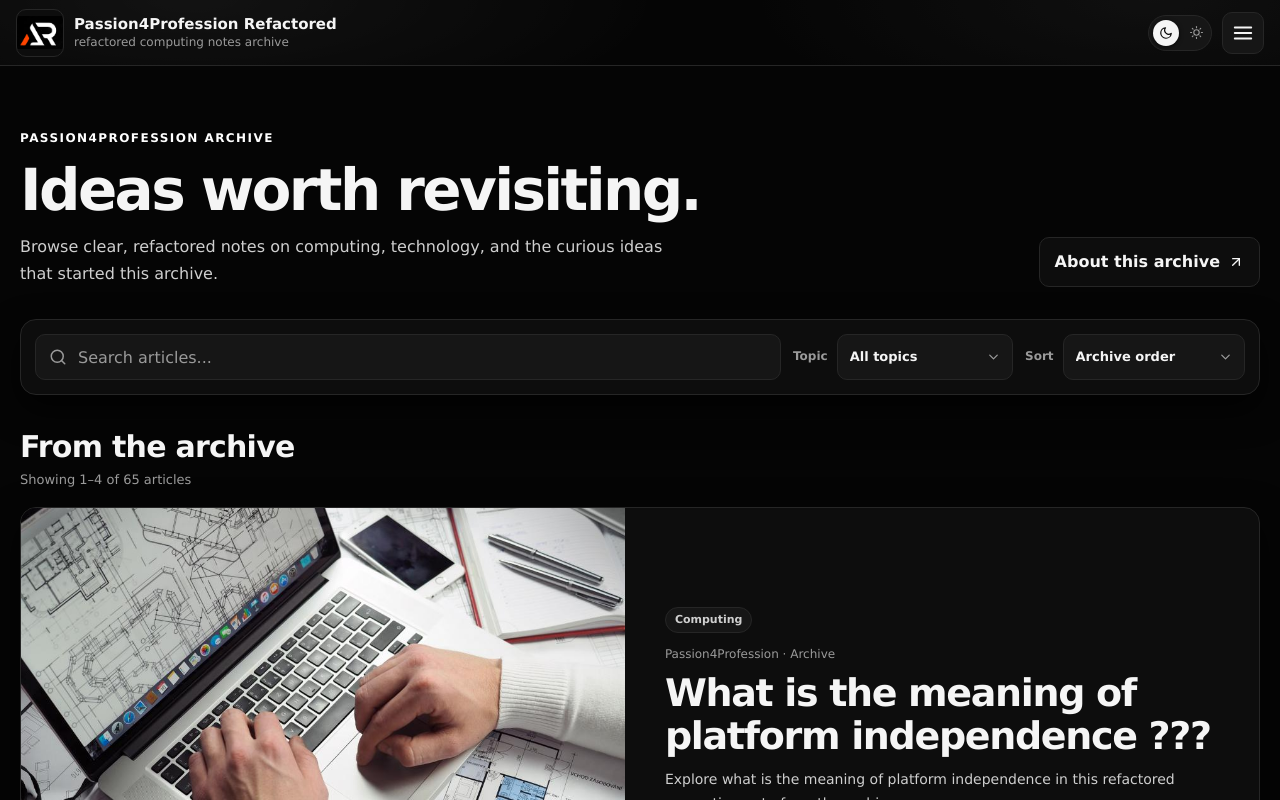
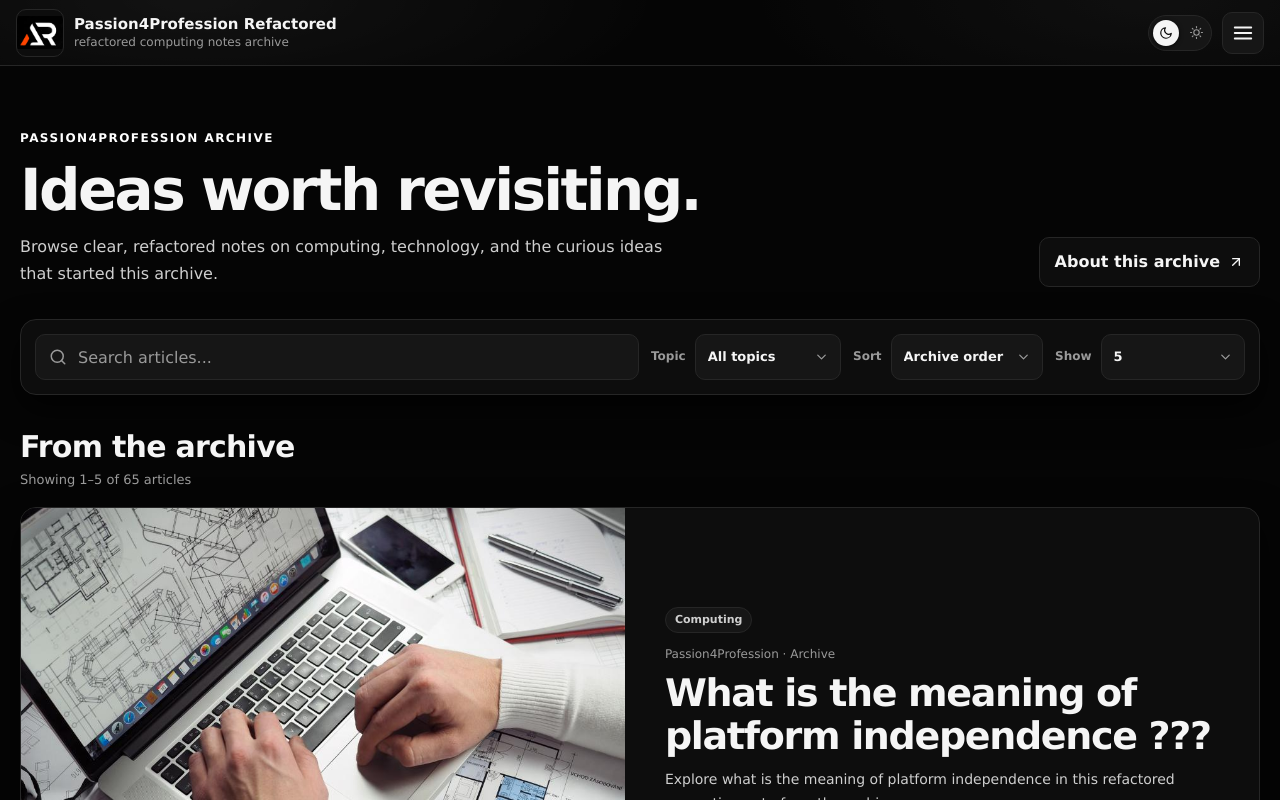
Before and after one commit to a2rp/passion4profession-refactored, a React (Vite) app: page / in a window 1280 px wide. Built offline with nearby package versions, Linux system fonts and the light colour scheme.

Commit message:
Add archive page size selector

```diff
--- a/src/pages/home/index.jsx
+++ b/src/pages/home/index.jsx
@@ -11,7 +11,7 @@ import { archivePosts } from "../../lib/archivePosts";
 import ImageWithLoader from "../../components/imageWithLoader";
 import { Styled } from "./styled";
 
-const PAGE_SIZE = 4;
+const PAGE_SIZE_OPTIONS = ["5", "15", "30", "50", "all"];
 
 const getCategory = ({ title, path }) => {
     const value = `${title} ${path}`.toLowerCase();
@@ -67,6 +67,7 @@ const Home = () => {
     const [search, setSearch] = useState("");
     const [category, setCategory] = useState("All topics");
     const [sort, setSort] = useState("archive");
+    const [pageSize, setPageSize] = useState("5");
     const [page, setPage] = useState(1);
 
     const filteredPosts = useMemo(() => {
@@ -94,14 +95,19 @@ const Home = () => {
         return result;
     }, [category, search, sort]);
 
-    const pageCount = Math.max(1, Math.ceil(filteredPosts.length / PAGE_SIZE));
+    const postsPerPage =
+        pageSize === "all" ? Math.max(1, filteredPosts.length) : Number(pageSize);
+    const pageCount = Math.max(
+        1,
+        Math.ceil(filteredPosts.length / postsPerPage),
+    );
     const safePage = Math.min(page, pageCount);
-    const pageStart = (safePage - 1) * PAGE_SIZE;
-    const pagePosts = filteredPosts.slice(pageStart, pageStart + PAGE_SIZE);
+    const pageStart = (safePage - 1) * postsPerPage;
+    const pagePosts = filteredPosts.slice(pageStart, pageStart + postsPerPage);
     const featuredPost = pagePosts[0];
     const cardPosts = pagePosts.slice(1);
     const firstResult = filteredPosts.length ? pageStart + 1 : 0;
-    const lastResult = Math.min(pageStart + PAGE_SIZE, filteredPosts.length);
+    const lastResult = Math.min(pageStart + postsPerPage, filteredPosts.length);
     const pageNumbers = Array.from({ length: pageCount }, (_, index) => index + 1);
 
     const resetFilters = () => {
@@ -177,6 +183,27 @@ const Home = () => {
                             <option value="archive">Archive order</option>
                             <option value="title-asc">Title: A to Z</option>
                             <option value="title-desc">Title: Z to A</option>
+                        </select>
+                        <FiChevronDown className="selectChevron" aria-hidden="true" />
+                    </div>
+                </label>
+
+                <label className="selectField pageSizeField">
+                    <span>Show</span>
+                    <div className="selectControl">
+                        <select
+                            value={pageSize}
+                            onChange={(event) => {
+                                setPageSize(event.target.value);
+                                setPage(1);
+                            }}
+                            aria-label="Articles per page"
+                        >
+                            {PAGE_SIZE_OPTIONS.map((option) => (
+                                <option key={option} value={option}>
+                                    {option === "all" ? "All" : option}
+                                </option>
+                            ))}
                         </select>
                         <FiChevronDown className="selectChevron" aria-hidden="true" />
                     </div>
@@ -269,7 +296,7 @@ const Home = () => {
                 </div>
             )}
 
-            {filteredPosts.length > PAGE_SIZE ? (
+            {filteredPosts.length > postsPerPage ? (
                 <nav className="pagination" aria-label="Archive pages">
                     <button
                         type="button"
--- a/src/pages/home/styled.js
+++ b/src/pages/home/styled.js
@@ -70,7 +70,9 @@ export const Styled = {
 
         .toolbar {
             display: grid;
-            grid-template-columns: minmax(220px, 1fr) minmax(150px, 220px) minmax(160px, 220px);
+            grid-template-columns:
+                minmax(220px, 1fr)
+                repeat(3, minmax(135px, 190px));
             gap: 12px;
             padding: 14px;
             margin-bottom: 34px;
@@ -414,6 +416,14 @@ export const Styled = {
         }
 
         @media (max-width: 900px) {
+            .toolbar {
+                grid-template-columns: repeat(3, minmax(0, 1fr));
+            }
+
+            .searchField {
+                grid-column: 1 / -1;
+            }
+
             .postGrid {
                 grid-template-columns: repeat(2, minmax(0, 1fr));
             }
```
